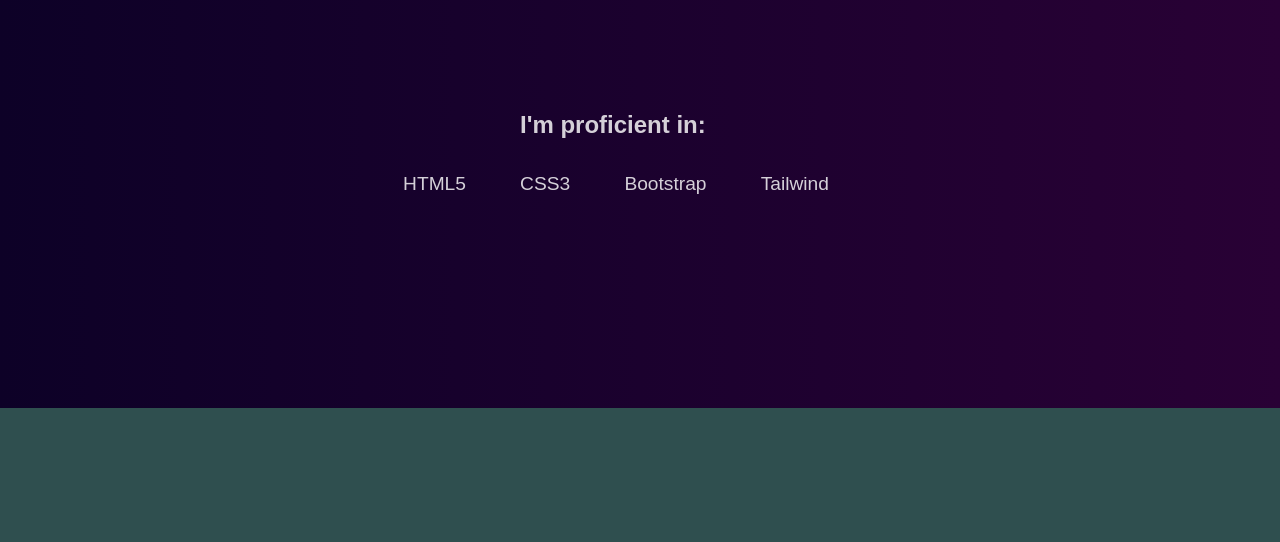
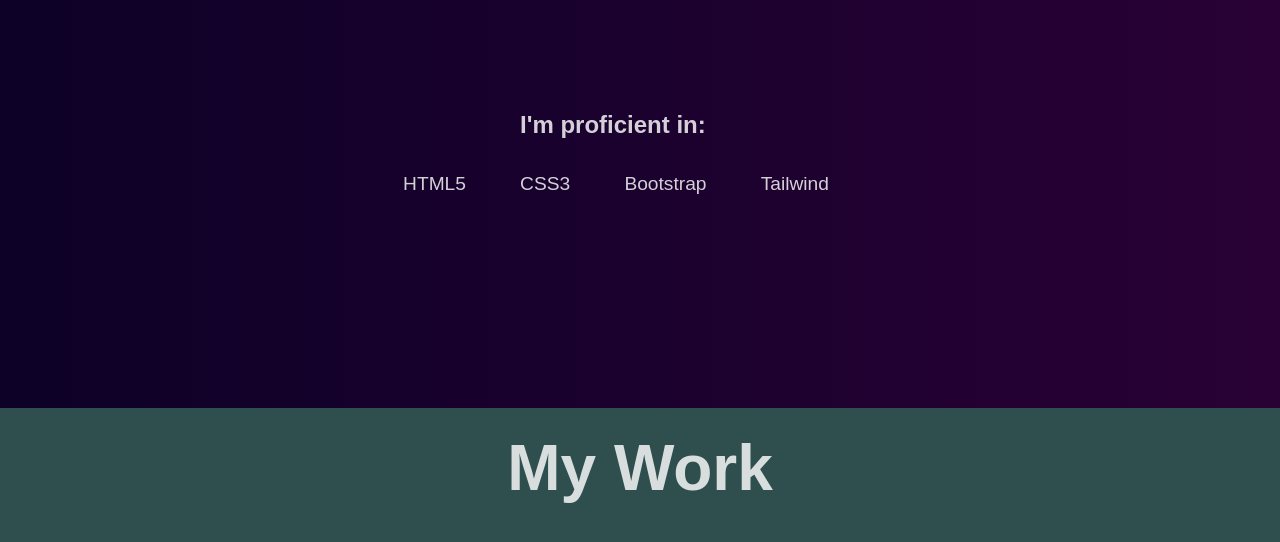
Before and after one commit to kylefromthe7th/PORTFOLIO-PROJECT, a plain HTML site: page index.html in a window 1280 px wide. Shown: the part 392-934 px from the top of the page. Drawn offline with Linux system fonts and the light colour scheme.

Commit message:
Project header styling

```diff
--- a/index.html
+++ b/index.html
@@ -34,6 +34,9 @@
     </section>
 
     <section id="projects">
+
+        <h1 class="project-header"> My Work</h1>
+
        <div class="project-container">
         <div class="project-tile">
             <a href="http://" target="_blank"> <img src="" alt=""> </a>
--- a/style.css
+++ b/style.css
@@ -104,6 +104,12 @@ li a{
     background-color: darkslategrey;
 }
 
+#projects > h1{
+    font-size: 4rem;
+    text-align: center;
+    padding: 1.2rem 0;
+}
+
 .project-container{
     display: grid;
     grid-template-columns: repeat(auto-fill, minmax(10rem, 1fr));
```
